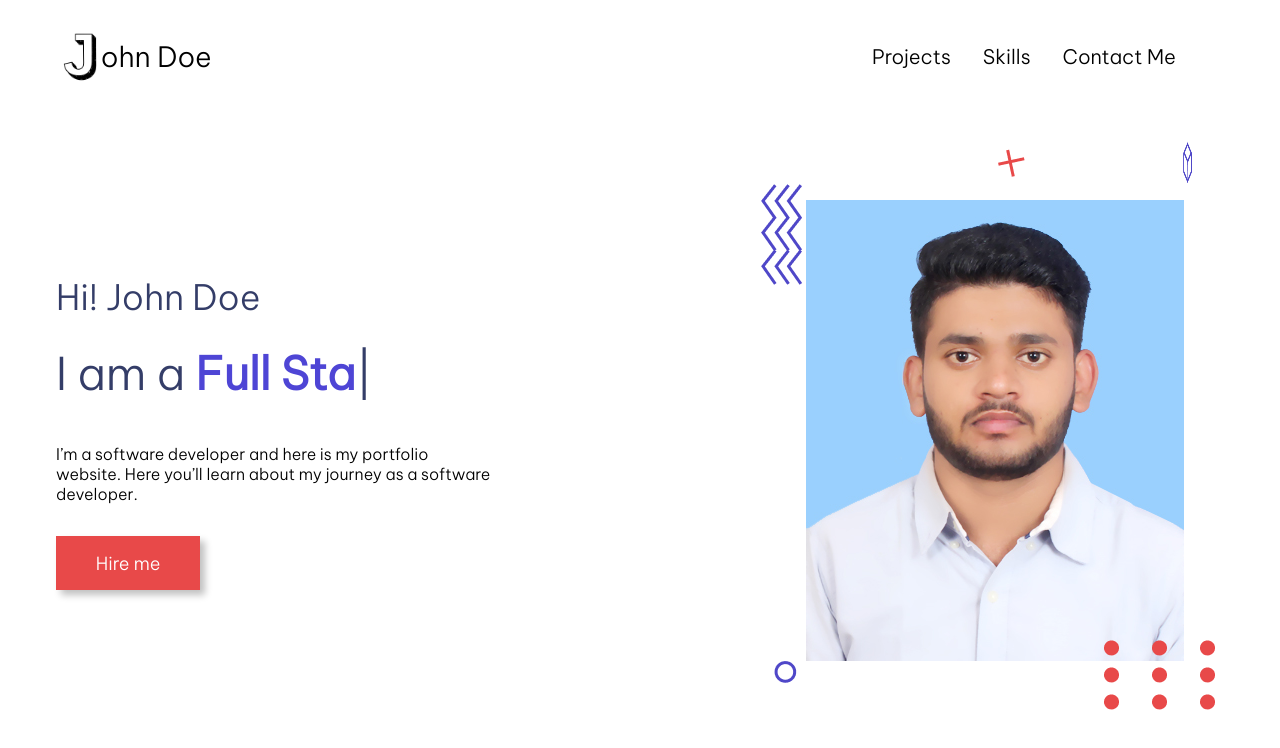
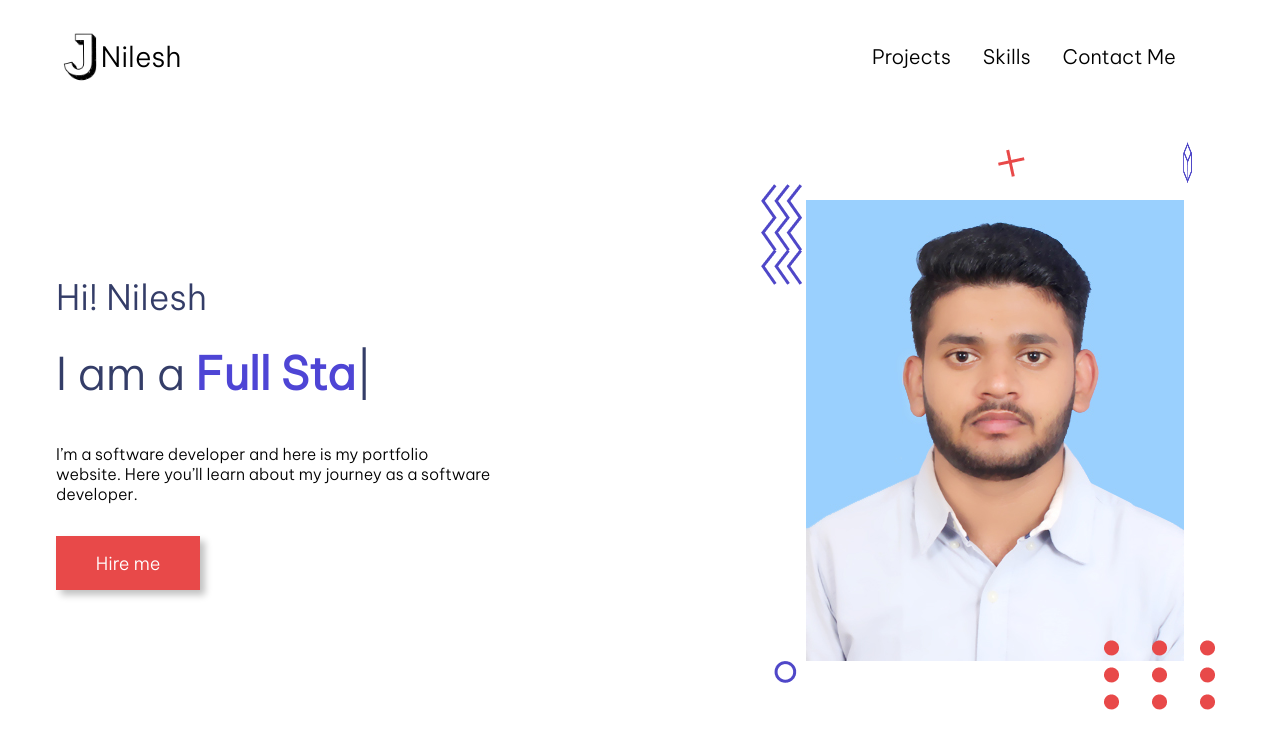
Before and after one commit to blackeye-prog/Dummy-Portfolio-Website, a plain HTML site: page index.html in a window 1280 px wide. Drawn offline with nearby package versions, Linux system fonts and the light colour scheme.

Commit message:
Update index.html

```diff
--- a/index.html
+++ b/index.html
@@ -15,7 +15,7 @@
 
             <div class="logo-container">
                 <img src="NavLogo.jpg" class="logo">
-                <div class="logo-text">ohn Doe</div>
+                <div class="logo-text"> Nilesh</div>
             </div>
 
             <div class="nav-items">
@@ -28,10 +28,10 @@
 
         <div class="hero-section">
 
-            <div class="faded-text">John Doe</div>
+            <div class="faded-text">Nilesh</div>
 
             <div class="hero-section-left">
-                <div class="hero-section-heading">Hi! John Doe</div>
+                <div class="hero-section-heading">Hi! Nilesh</div>
 
                 <div class="hero-section-heading hero-section-sub-heading">
                     I am a <span class="role"></span>
@@ -204,7 +204,7 @@
 
         <div class="skill-subHeading">
           <p>
-            Hi Everyone My name is John Doe I am a Full Stack Web Developer I
+            Hi Everyone My name is Nilesh I am a Full Stack Web Developer I
             have been working for last 3 Years and Currently I am working with a
             Budding Startup in USA and a full Time Freelancer. Currently I am
             working on NextJs and Making Beautiful UI-UX are my fey features
@@ -306,7 +306,7 @@
     <footer>
       <div class="container">
         <div class="footer-wrapper">
-          <div class="footer-faded-text">John Doe</div>
+          <div class="footer-faded-text">Nilesh</div>
 
           <div class="link-wrapper">
             <div>
```
